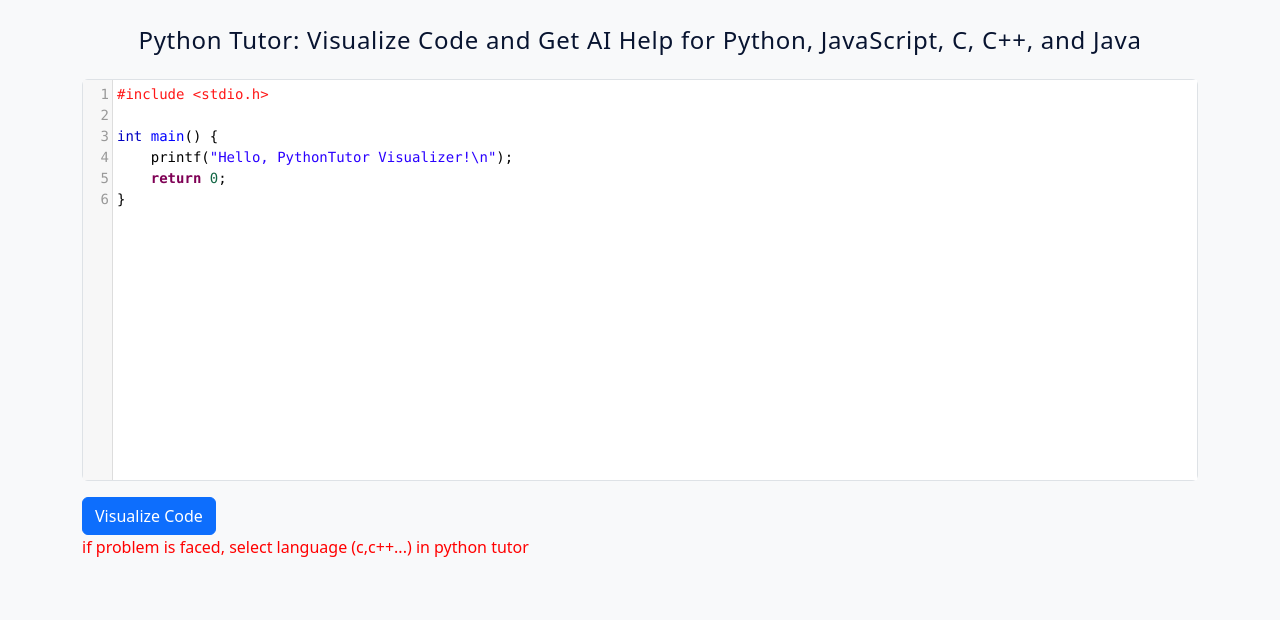
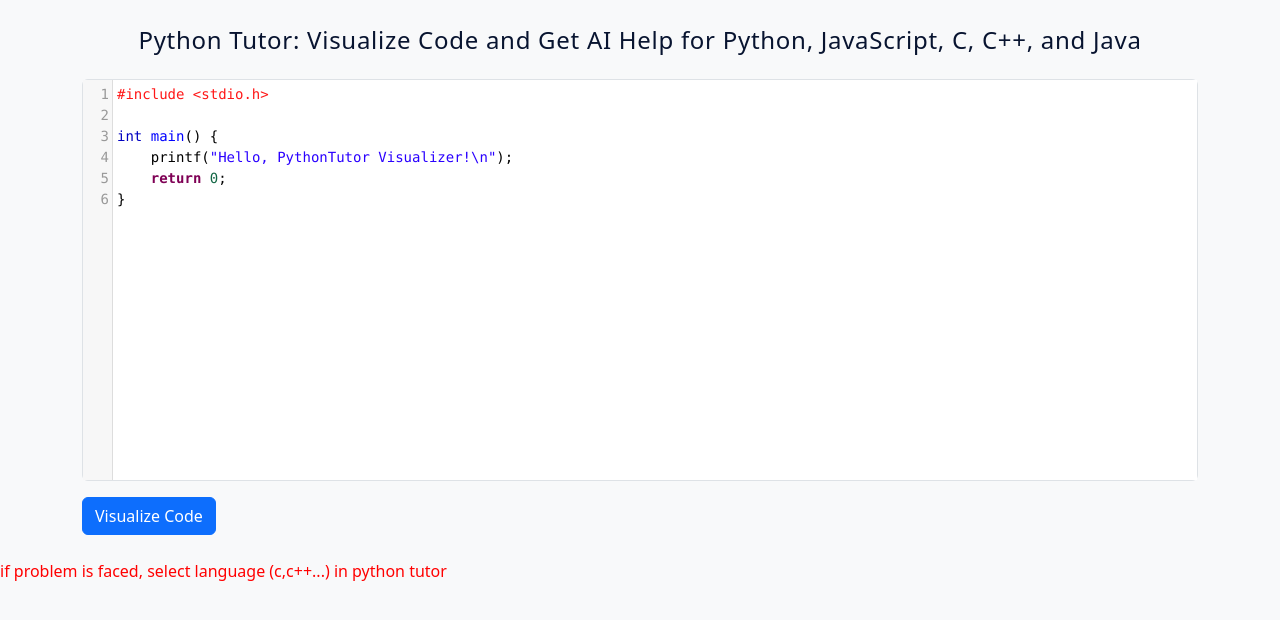
Before and after one commit to AnisurRahmanJU/CodeViz, a website: page index.html in a window 1280 px wide. Drawn offline with nearby package versions, Linux system fonts and the light colour scheme.

Commit message:
Update index.html

```diff
--- a/index.html
+++ b/index.html
@@ -28,10 +28,12 @@
 
     <div id="editor" class="border rounded"></div>
 
-    <button id="visualize-btn" class="btn btn-primary mt-3">Visualize Code</button> <p style="color:red">if problem is faced, select language (c,c++...) in python tutor</p>
+    <button id="visualize-btn" class="btn btn-primary mt-3">Visualize Code</button>
 
     <div id="iframe-container" class="mt-4 border rounded shadow-sm" style="height: 600px; display: none;"></div>
   </div>
+  <p style="color:red">if problem is faced, select language (c,c++...) in python tutor</p>
+
 
   <!-- JS Modules -->
   <script src="viz.js"></script>
```
